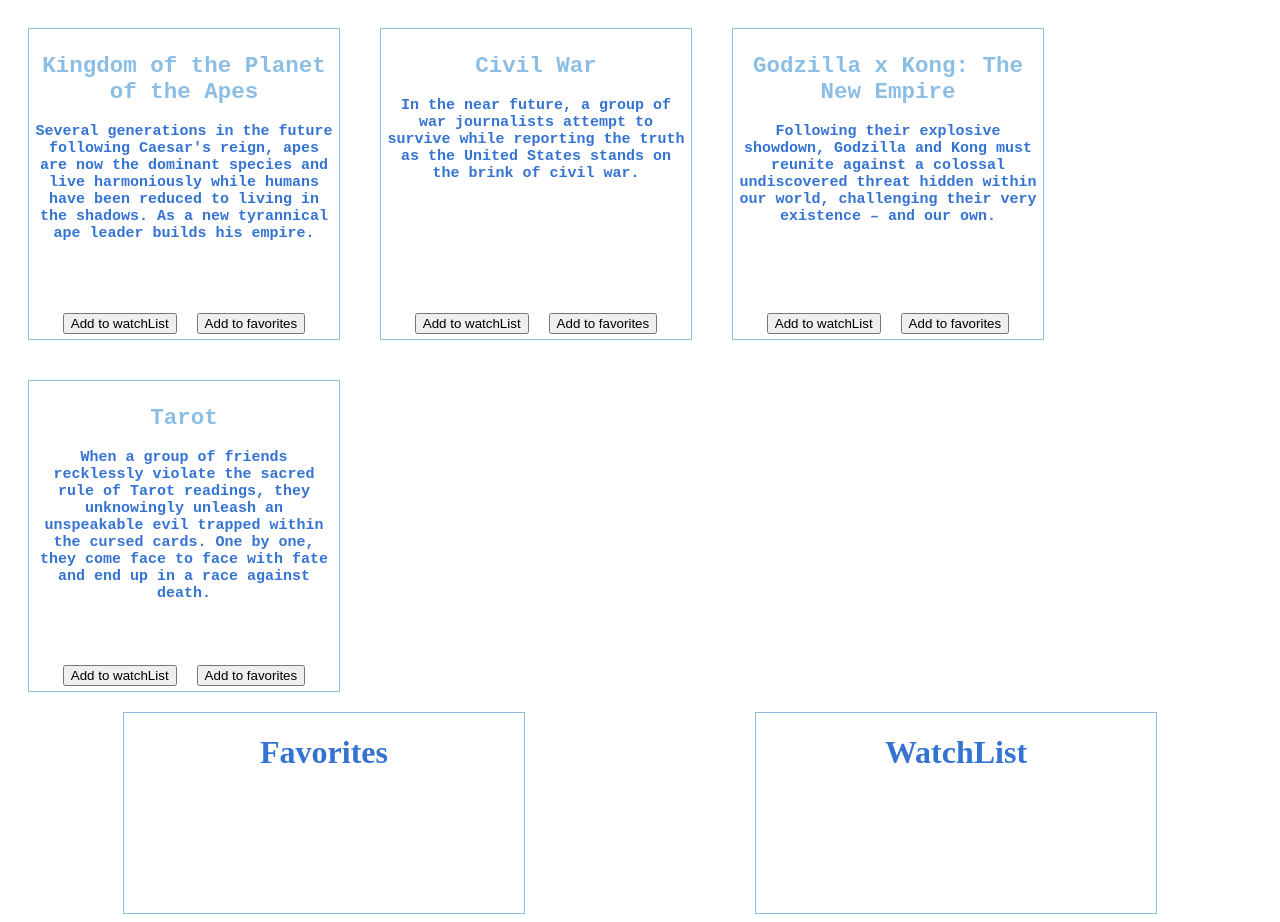
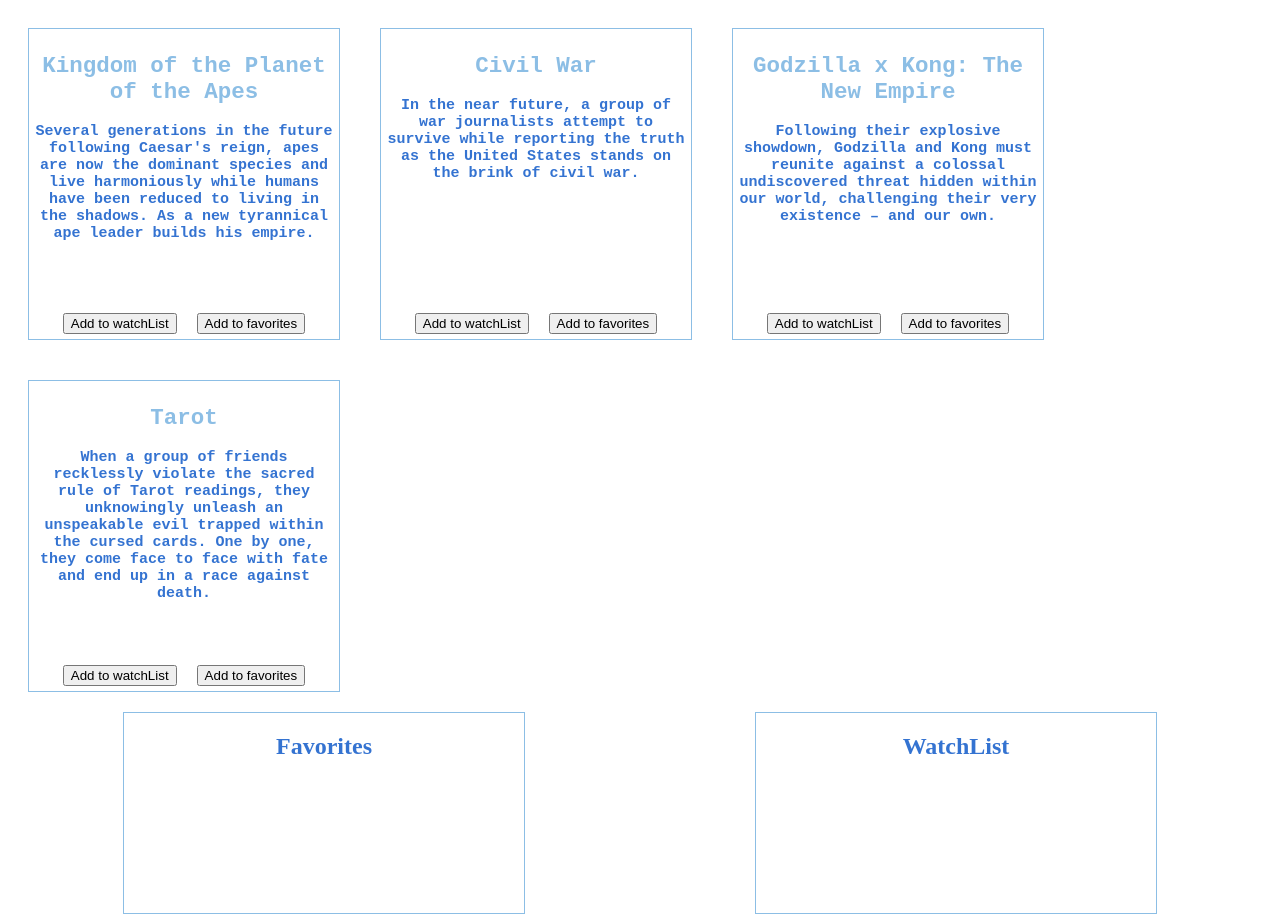
Before and after one commit to course-viktor-j12/movie-app, an Angular app: page / in a window 1280 px wide. Built offline with nearby package versions, Linux system fonts and the light colour scheme.

Commit message:
edit from comments

```diff
--- a/src/app/components/movie-list/movie-list.component.html
+++ b/src/app/components/movie-list/movie-list.component.html
@@ -9,15 +9,15 @@
 </div>
 <div class="footer-block">
     <div class="movie-favorites">
-        <h1>Favorites</h1>
+        <h2>Favorites</h2>
         <ul>
-            <li *ngFor="let favorite of arrFavorites">{{ favorite }}</li>
+            <li *ngFor="let favorite of Favorites">{{ favorite }}</li>
         </ul>
     </div>
     <div class="movie-watchList">
-        <h1>WatchList</h1>
+        <h2>WatchList</h2>
         <ul>
-            <li *ngFor="let watchList of arrWatchList">{{ watchList }}</li>
+            <li *ngFor="let watchList of WatchList">{{ watchList }}</li>
         </ul>
     </div>
 </div>
--- a/src/app/components/movie-list/movie-list.component.scss
+++ b/src/app/components/movie-list/movie-list.component.scss
@@ -12,7 +12,7 @@
     width: 400px;
     height: 200px;
     border: 1px solid #8cbee5;
-    h1{
+    h2{
         text-align: center;
         color: rgb(52, 115, 209);
     }
--- a/src/app/components/movie-list/movie-list.component.ts
+++ b/src/app/components/movie-list/movie-list.component.ts
@@ -10,7 +10,7 @@
   styleUrl: './movie-list.component.scss'
 })
 export class MovieListComponent {
-  data: any = [
+  public data: any = [
     {
       "adult": false,
       "backdrop_path": "/fqv8v6AycXKsivp1T5yKtLbGXce.jpg",
@@ -91,20 +91,20 @@
       "vote_count": 341
     }
   ]
-  arrFavorites: string[] = [];
-  arrWatchList: string[] = [];
+  public Favorites: string[] = [];
+  public WatchList: string[] = [];
 
   handleAddFavorites(title: string): void {
-    if (!this.arrFavorites.includes(title)) {
-      this.arrFavorites.push(title);
+    if (!this.Favorites.includes(title)) {
+      this.Favorites.push(title);
     } else {
       console.log(`${title} is already in favorites`);
     }
   }
 
   handleAddWatchList(title: string): void {
-    if (!this.arrWatchList.includes(title)) {
-      this.arrWatchList.push(title);
+    if (!this.WatchList.includes(title)) {
+      this.WatchList.push(title);
     } else {
       console.log(`${title} is already in watch list`);
     }
```
